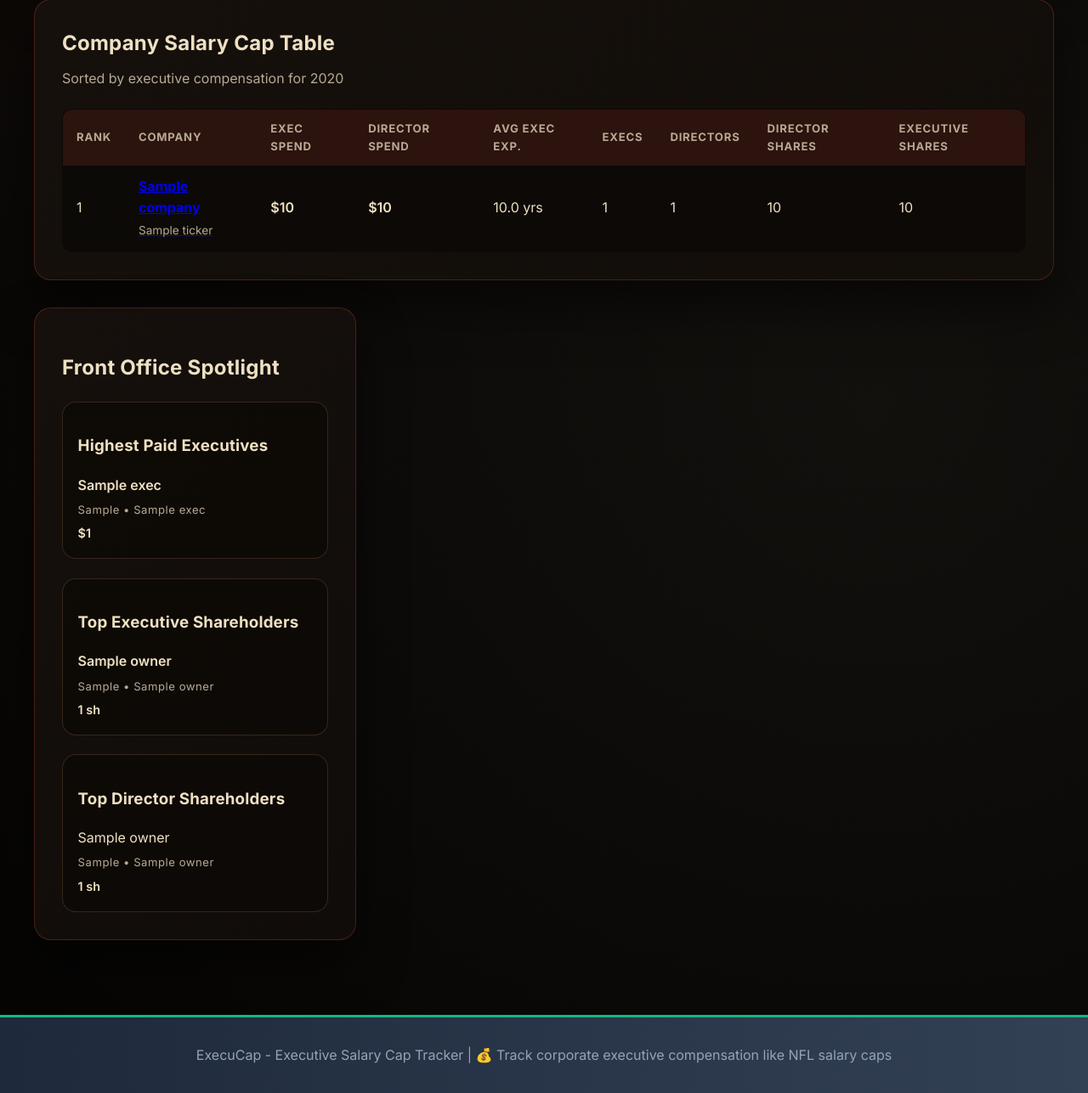
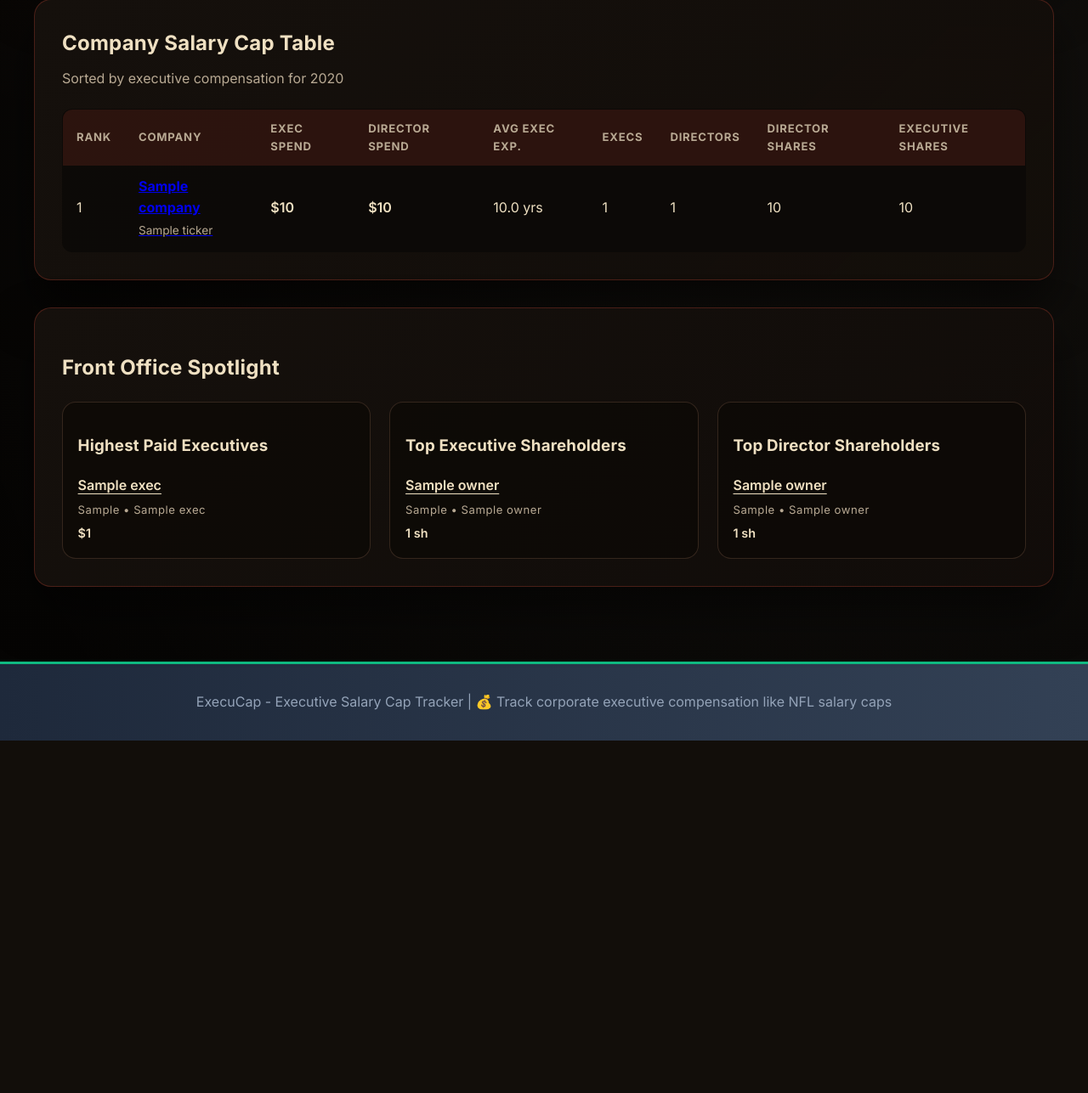
Before and after one commit to awfasano/ExeCap, a Flask app: template templates/index.html in a window 1280 px wide. Shown: the part 1394-2681 px from the top of the page at 85% size. After the commit the page ends 2266 px from the top, so only its background shows below. Run offline with Flask 3, Linux system fonts and the light colour scheme; the template is opened without the code that fills it: most values are stand-ins (such as "Sample title", 1, 10 or a date in 2020).

Commit message:
updates to model data

```diff
--- a/static/css/style.css
+++ b/static/css/style.css
@@ -274,6 +274,7 @@ table tbody tr:hover {
     border-radius: 20px;
     padding: 2rem;
     box-shadow: 0 28px 55px rgba(0, 0, 0, 0.5);
+    grid-column: 1 / -1;
 }
 
 .top-lists-grid {
@@ -303,13 +304,17 @@ table tbody tr:hover {
 }
 
 .top-list a {
-    color: var(--text);
-    text-decoration: none;
+    color: var(--highlight);
+    text-decoration: underline;
+    text-underline-offset: 0.25rem;
+    text-decoration-thickness: 1px;
     font-weight: 600;
+    transition: color 0.2s ease, text-decoration-color 0.2s ease;
 }
 
 .top-list a:hover {
-    color: var(--highlight);
+    color: var(--text);
+    text-decoration-color: var(--text);
 }
 
 .top-list-meta {
--- a/templates/index.html
+++ b/templates/index.html
@@ -154,7 +154,7 @@
                     <ul class="top-list">
                         {% for owner in top_director_owners %}
                         <li>
-                            <span>{{ owner.person_name }}</span>
+                            <a href="{{ url_for('person_detail', person_id=owner.person_id) }}">{{ owner.person_name }}</a>
                             <span class="top-list-meta">{{ owner.company_ticker }} &#8226; {{ owner.company_name }}</span>
                             <span class="top-list-value">{{ "{:,.0f}".format(owner.total_shares) }} sh</span>
                         </li>
```
